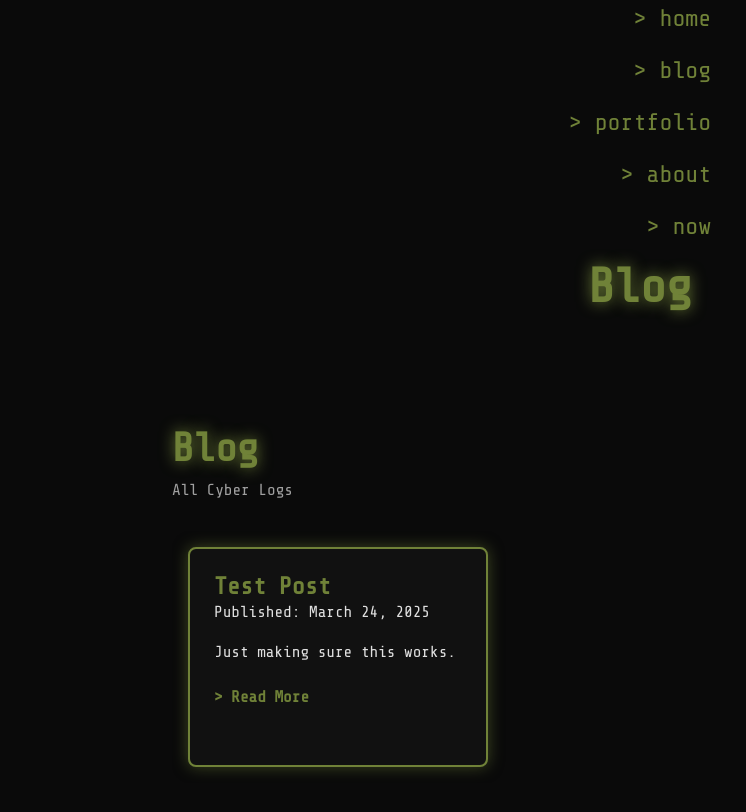
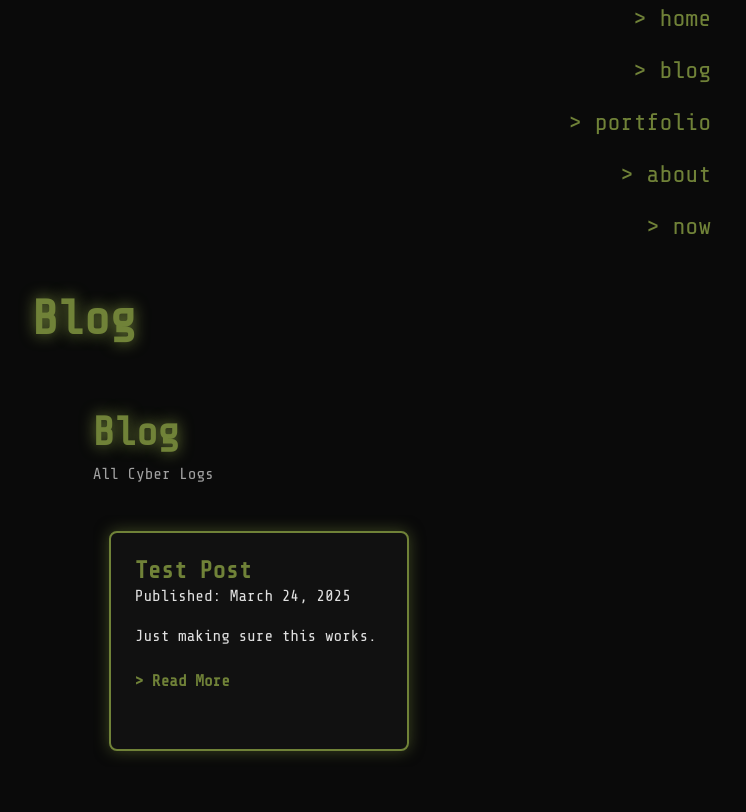
Before and after one commit to crxxtian/crxxtian.github.io, a Jekyll site: the page built from blog.html, in a window 1280 px wide. Shown: the top 812 px of the page, without its empty margins (0-746 px from the left). Built offline with Jekyll 4.4.1, drawn with Linux system fonts in a browser that asks for light colours.

Commit message:
hmmmm y u no work

```diff
--- a/_layouts/default.html
+++ b/_layouts/default.html
@@ -11,9 +11,8 @@
 </head>
 <body>
 
-<!-- Navigation + Title Layout -->
 <div class="main-container fade-in">
-    <!-- Left Nav -->
+    <!-- Left Menu -->
     <div class="nav-column">
         <ul class="menu">
             <li><a href="/">> home</a></li>
@@ -24,16 +23,15 @@
         </ul>
     </div>
 
-    <!-- Right Side: Title -->
-    <div class="title-column">
+    <!-- Right Content -->
+    <div class="right-column">
+        {% unless page.hide_title %}
         <h1 class="fade-title">{{ page.title }}</h1>
+        {% endunless %}
+
+        {{ content }}
     </div>
 </div>
 
-<!-- Page Content (outside the layout so blog.html isn't cramped) -->
-<main class="page-content">
-    {{ content }}
-</main>
-
 </body>
 </html>
--- a/assets/css/style.css
+++ b/assets/css/style.css
@@ -285,3 +285,11 @@
     max-width: 1200px;
     margin: 0 auto;
 }
+.right-column {
+    width: 50%;
+    padding: 2rem;
+    display: flex;
+    flex-direction: column;
+    justify-content: center;
+    align-items: flex-start; /* or center if you want fully centered */
+}
```
